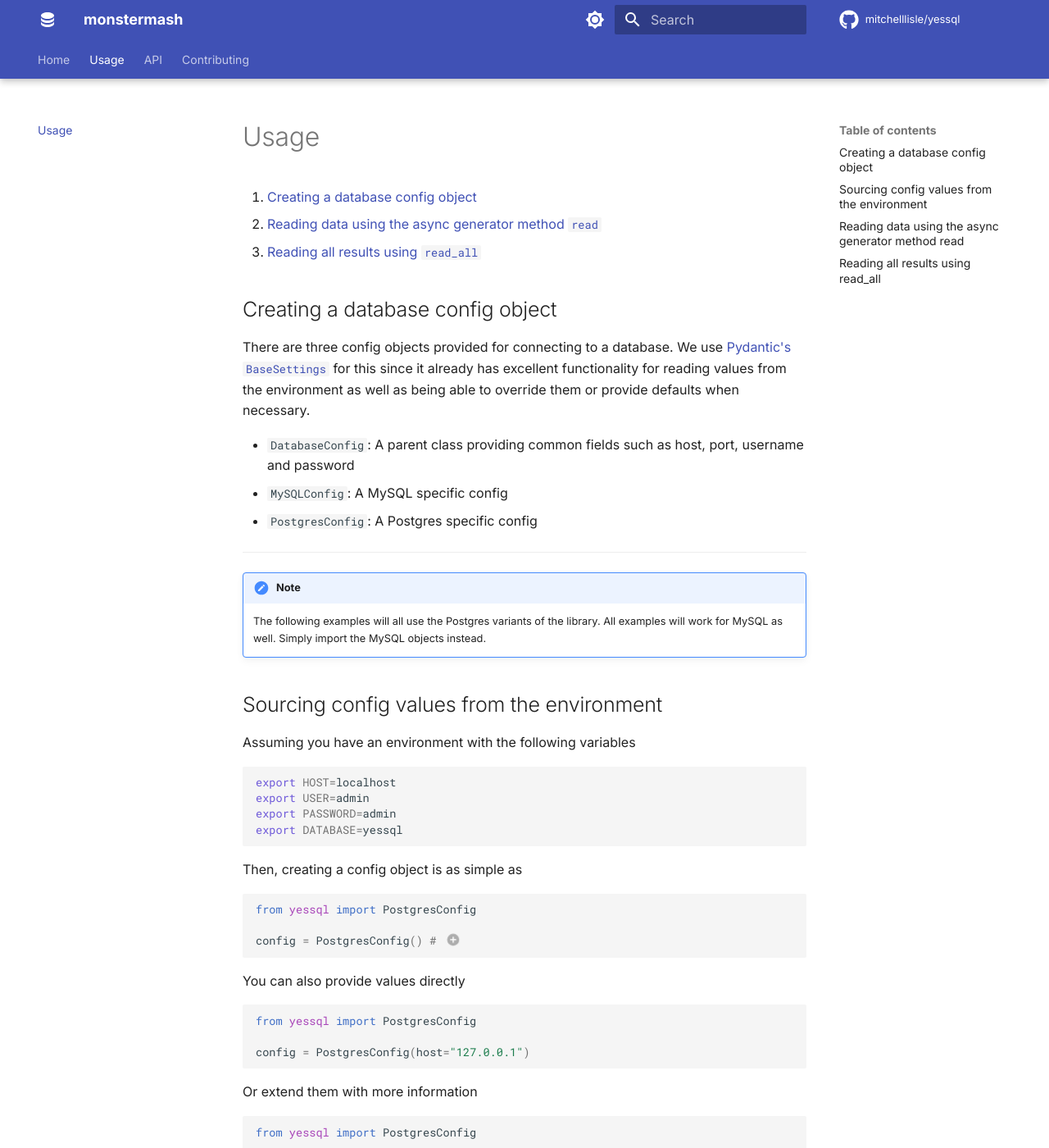
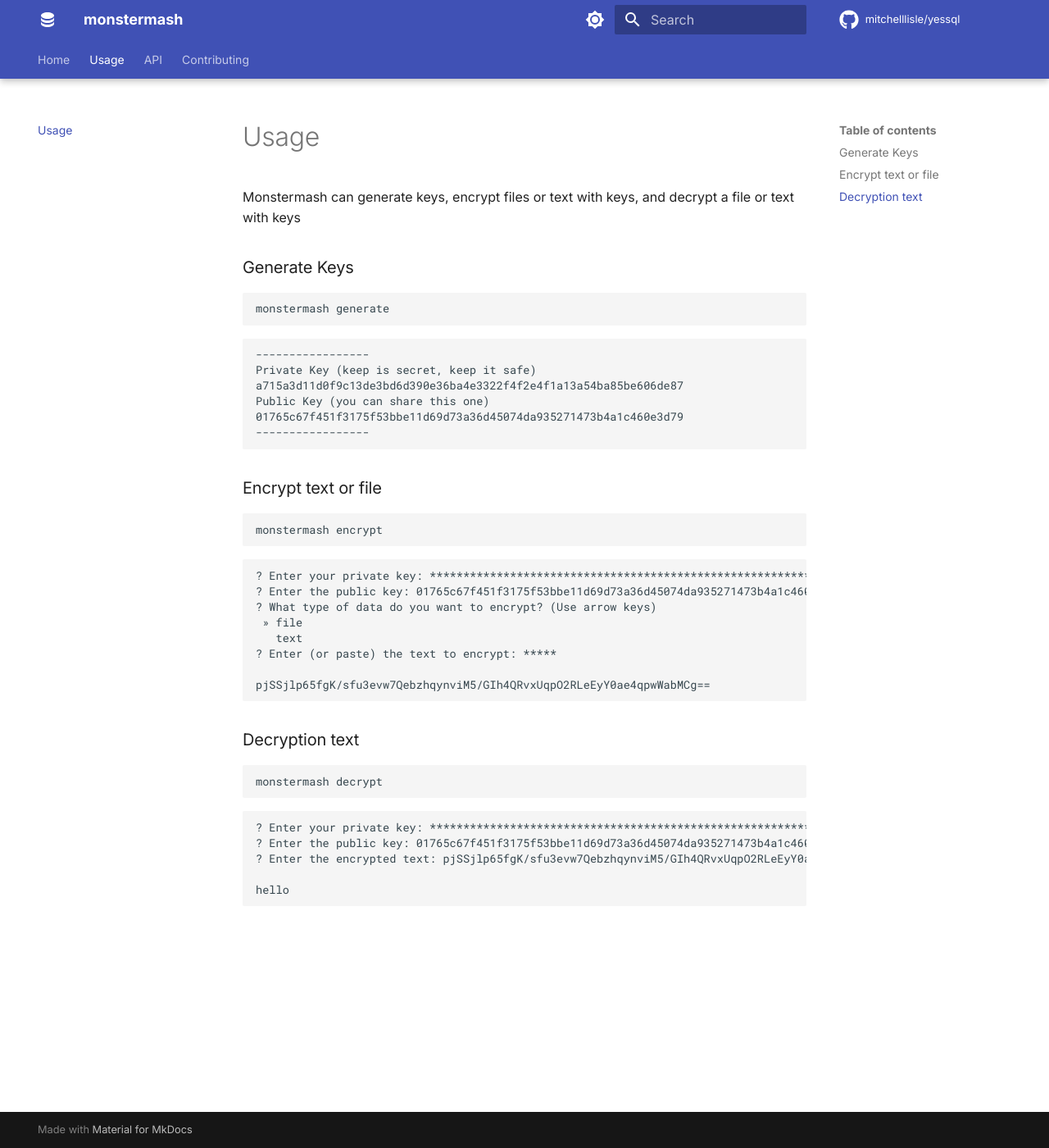
Before and after one commit to mitchelllisle/monstermash, an MkDocs documentation site: the page built from docs/usage.md, in a window 1280 px wide and 1400 px high. Shown: the whole window at 82% size. Built offline with MkDocs 1.6.1 and Material for MkDocs 9.7.7, drawn with Linux system fonts in a browser that asks for light colours; comment, search, counter and statistics services are not loaded; some of the changed text lies outside the part shown.

Commit message:
update docs

````diff
--- a/docs/usage.md
+++ b/docs/usage.md
@@ -1,104 +1,45 @@
 # Usage
+Monstermash can generate keys, encrypt files or text with keys, and decrypt a file or text with keys
 
-1. [Creating a database config object](#creating-a-database-config-object)
-2. [Reading data using the async generator method `read`](#reading-data-using-the-async-generator-method-read)
-3. [Reading all results using `read_all`](#reading-all-results-using-read_all)
-
-## Creating a database config object
-There are three config objects provided for connecting to a database. We use [Pydantic's
-`BaseSettings`](https://pydantic-docs.helpmanual.io/usage/settings/) for this since it already has
-excellent functionality for reading values from the environment as well as being able to override
-them or provide defaults when necessary.
-
- - `DatabaseConfig`: A parent class providing common fields such as host, port, username and password
- - `MySQLConfig`: A MySQL specific config
- - `PostgresConfig`: A Postgres specific config
-
-
-
----
-
-!!! note
-    The following examples will all use the Postgres variants of the library. All examples will work
-    for MySQL as well. Simply import the MySQL objects instead.
-
-## Sourcing config values from the environment
-
-Assuming you have an environment with the following variables
+### Generate Keys
 ```shell
-export HOST=localhost
-export USER=admin
-export PASSWORD=admin
-export DATABASE=yessql
+monstermash generate
 ```
 
-Then, creating a config object is as simple as
-```python
-from yessql import PostgresConfig
-
-config = PostgresConfig() # (1)
+```text
+-----------------
+Private Key (keep is secret, keep it safe)
+a715a3d11d0f9c13de3bd6d390e36ba4e3322f4f2e4f1a13a54ba85be606de87
+Public Key (you can share this one)
+01765c67f451f3175f53bbe11d69d73a36d45074da935271473b4a1c460e3d79
+-----------------
 ```
 
-1. This config object provides a default port of 5432 but can be overridden by your environment if necessary
-
-
-You can also provide values directly
-```python
-from yessql import PostgresConfig
-
-config = PostgresConfig(host="127.0.0.1")
+### Encrypt text or file
+```shell
+monstermash encrypt
 ```
 
-Or extend them with more information
-```python
-from yessql import PostgresConfig
+```text
+? Enter your private key: ****************************************************************
+? Enter the public key: 01765c67f451f3175f53bbe11d69d73a36d45074da935271473b4a1c460e3d79
+? What type of data do you want to encrypt? (Use arrow keys)
+ » file
+   text
+? Enter (or paste) the text to encrypt: *****
 
-class MyPGConfig(PostgresConfig):
-    table: str
-
-config = MyPGConfig(table="my_table")
+pjSSjlp65fgK/sfu3evw7QebzhqynviM5/GIh4QRvxUqpO2RLeEyY0ae4qpwWabMCg==
 ```
 
----
-
-## Reading data using the async generator method `read`
-When reading data from a database you often will query for large datasets. Loading an entire table or
-query results into memory is not ideal. For these situations the `read` method is useful as it is an async
-generator. This means we yield each row one at a time without loading everything into memory.
-
-```python
-import asyncio
-from yessql import AioPostgres, PostgresConfig
-
-async def main():
-    config = PostgresConfig(database="my_database")
-
-    async with AioPostgres(config) as pg:
-        async for row in pg.read("SELECT * FROM table"):
-            print(row)
-
-
-if __name__ == '__main__':
-    asyncio.run(main())
-
+### Decryption text
+```shell
+monstermash decrypt
 ```
 
-## Reading all results using `read_all`
-In cases where there isn't alot of data, or you need everything in memory to do some processing on an
-entire query set / table - you can use the `read_all` method which will return a list of rows.
+```text
+? Enter your private key: ****************************************************************
+? Enter the public key: 01765c67f451f3175f53bbe11d69d73a36d45074da935271473b4a1c460e3d79
+? Enter the encrypted text: pjSSjlp65fgK/sfu3evw7QebzhqynviM5/GIh4QRvxUqpO2RLeEyY0ae4qpwWabMCg==
 
-```python
-import asyncio
-from typing import List, Dict
-from yessql import AioPostgres, PostgresConfig
-
-async def main() -> List[Dict]:
-    config = PostgresConfig(database="my_database")
-
-    async with AioPostgres(config) as pg:
-        data = pg.read_all("SELECT * FROM table")
-        return data
-
-if __name__ == '__main__':
-    asyncio.run(main())
+hello
 ```
````
Also changed, not shown: README.md (+5 -1 lines), docs/index.md (+6 -84 lines).
